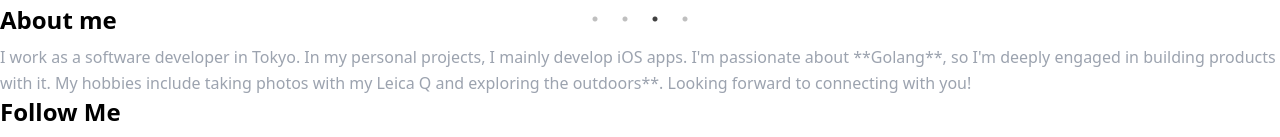
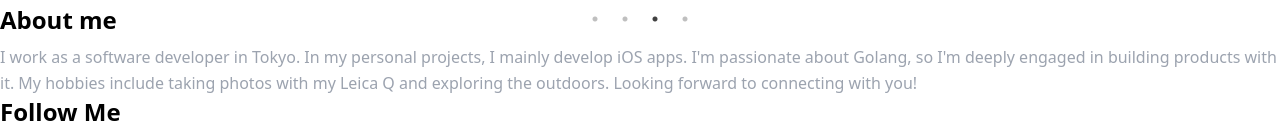
Before and after one commit to shundev23/o2g_sn, a Next.js app: page /about in a window 1280 px wide. Shown: the part 446-583 px from the top of the page. Built offline with nearby package versions, Linux system fonts and the light colour scheme.

Commit message:
fix words

```diff
--- a/src/app/about/page.tsx
+++ b/src/app/about/page.tsx
@@ -21,8 +21,8 @@ export default function About() {
         <p className="text-lg text-gray-400 mt-4">
         I work as a software developer in Tokyo.
         In my personal projects, I mainly develop iOS apps.
-        I&apos;m passionate about **Golang**, so I&apos;m deeply engaged in building products with it.
-        My hobbies include taking photos with my Leica Q and exploring the outdoors**.
+        I&apos;m passionate about Golang, so I&apos;m deeply engaged in building products with it.
+        My hobbies include taking photos with my Leica Q and exploring the outdoors.
         Looking forward to connecting with you!
         </p>
       </section>
```
